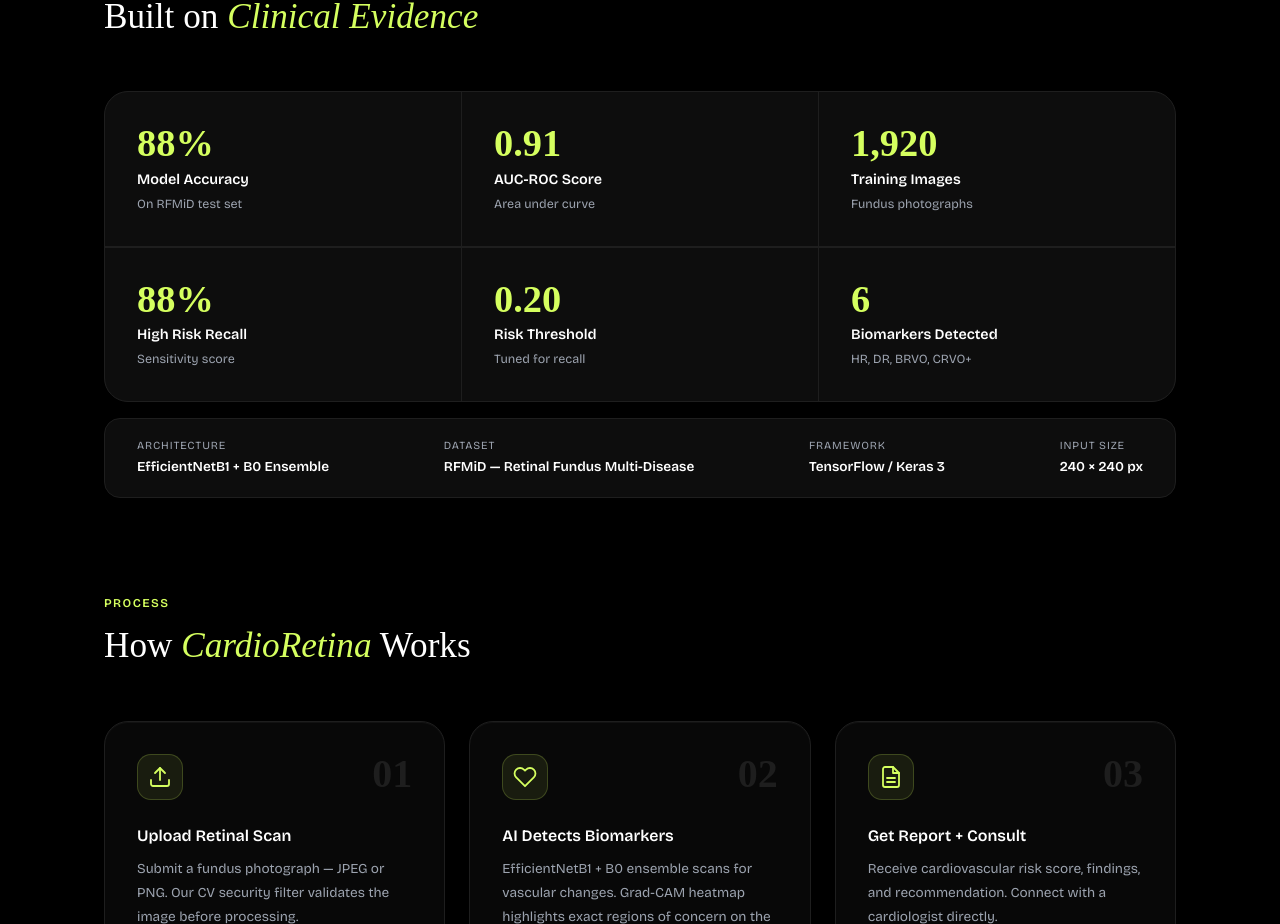
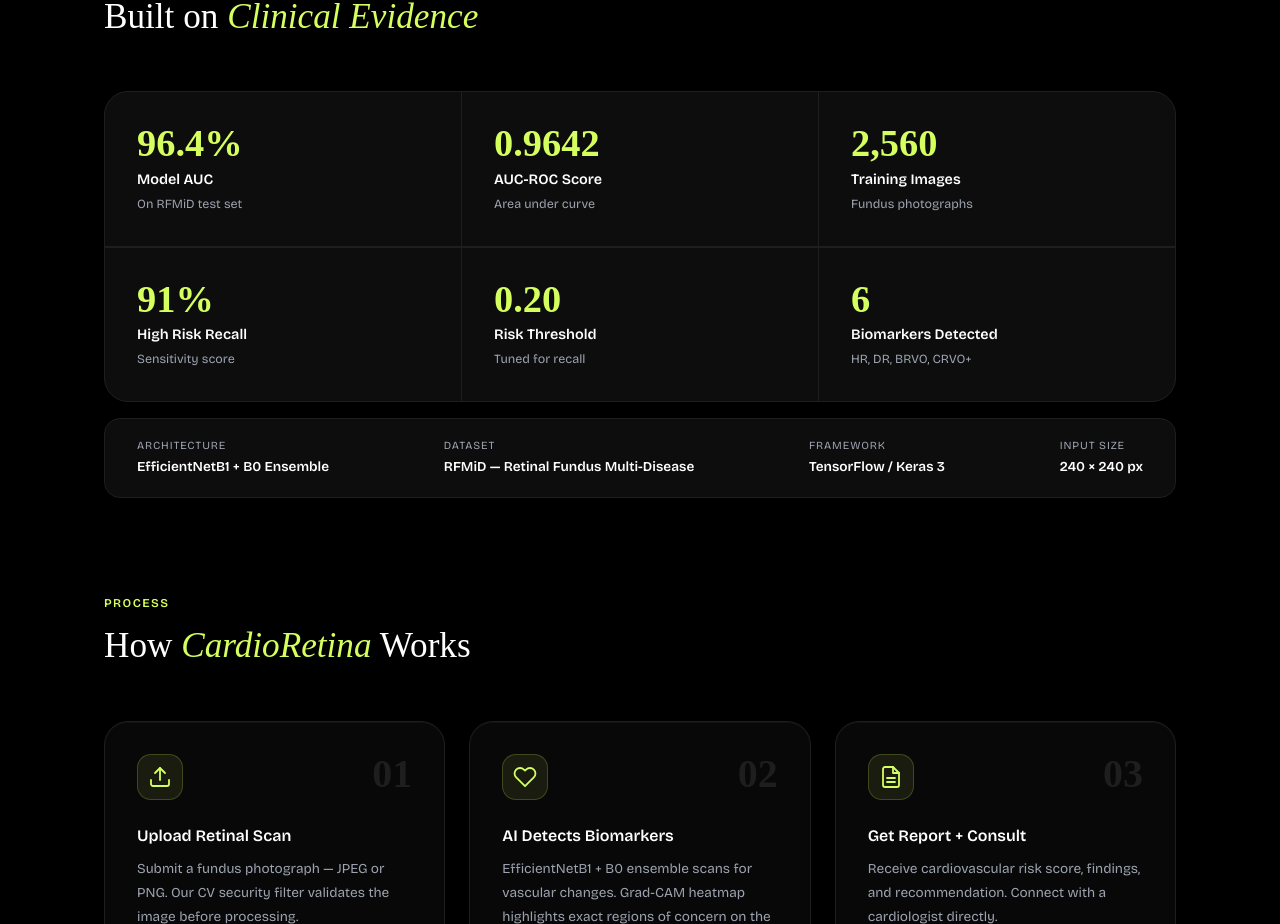
Before and after one commit to Ahsyx/CardioRetina, a React (Vite) app in the folder frontend/: page / in a window 1280 px wide. Shown: the part 998-1922 px from the top of the page. Built offline with nearby package versions, Linux system fonts and the light colour scheme; no server answers; a web font is replaced by a local one.

Commit message:
Update Landing.jsx

```diff
--- a/frontend/src/pages/Landing.jsx
+++ b/frontend/src/pages/Landing.jsx
@@ -131,14 +131,14 @@ function Landing({ darkMode, setDarkMode, purpleMode, setPurpleMode }) {
     { name: 'scikit-learn', slug: 'scikitlearn' }, { name: 'NumPy', slug: 'numpy' },
   ]
 
-  const stats = [
-    { value: '88%',   label: 'Model Accuracy',     sub: 'On RFMiD test set' },
-    { value: '0.91',  label: 'AUC-ROC Score',       sub: 'Area under curve' },
-    { value: '1,920', label: 'Training Images',      sub: 'Fundus photographs' },
-    { value: '88%',   label: 'High Risk Recall',     sub: 'Sensitivity score' },
-    { value: '0.20',  label: 'Risk Threshold',       sub: 'Tuned for recall' },
-    { value: '6',     label: 'Biomarkers Detected',  sub: 'HR, DR, BRVO, CRVO+' },
-  ]
+ const stats = [
+  { value: '96.4%', label: 'Model AUC',          sub: 'On RFMiD test set' },
+  { value: '0.9642',label: 'AUC-ROC Score',       sub: 'Area under curve' },
+  { value: '2,560', label: 'Training Images',      sub: 'Fundus photographs' },
+  { value: '91%',   label: 'High Risk Recall',     sub: 'Sensitivity score' },
+  { value: '0.20',  label: 'Risk Threshold',       sub: 'Tuned for recall' },
+  { value: '6',     label: 'Biomarkers Detected',  sub: 'HR, DR, BRVO, CRVO+' },
+]
 
   const steps = [
     {
```
